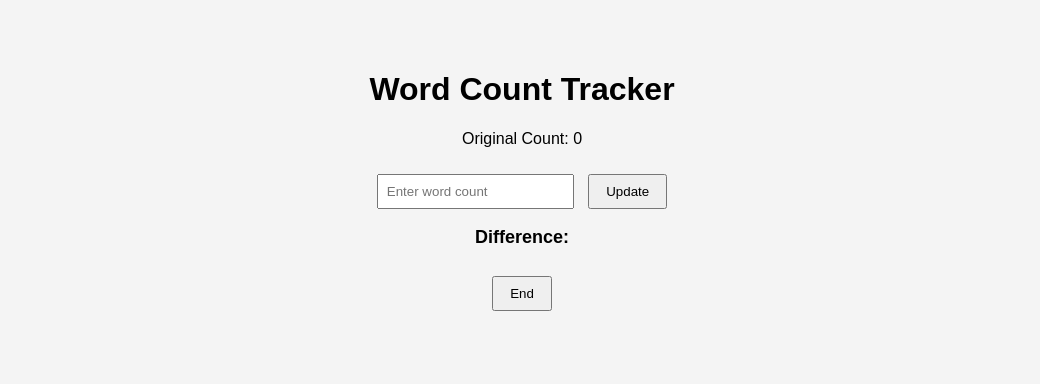
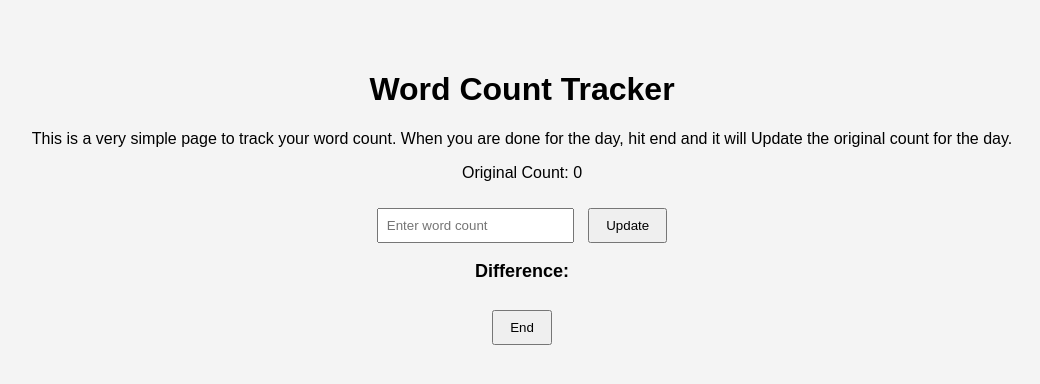
Before and after one commit to jrinaldi/jrinaldi.github.io, a plain HTML site: page index.html in a window 1280 px wide. Shown: the whole page, without its empty margins (118-1158 px from the left). Drawn offline with Linux system fonts and the light colour scheme; files that its build step writes are made by us from their sources.

Commit message:
Added Description

```diff
--- a/index.html
+++ b/index.html
@@ -8,6 +8,8 @@
 <body>
   <div class="container">
     <h1>Word Count Tracker</h1>
+	<p> This is a very simple page to track your word count. When you are done for the day, hit end and it will Update
+the original count for the day.</p>
     <p>Original Count: <span id="originalCount">0</span></p>
     <input type="number" id="wordCountInput" placeholder="Enter word count">
     <button onclick="updateCount()">Update</button>
```
